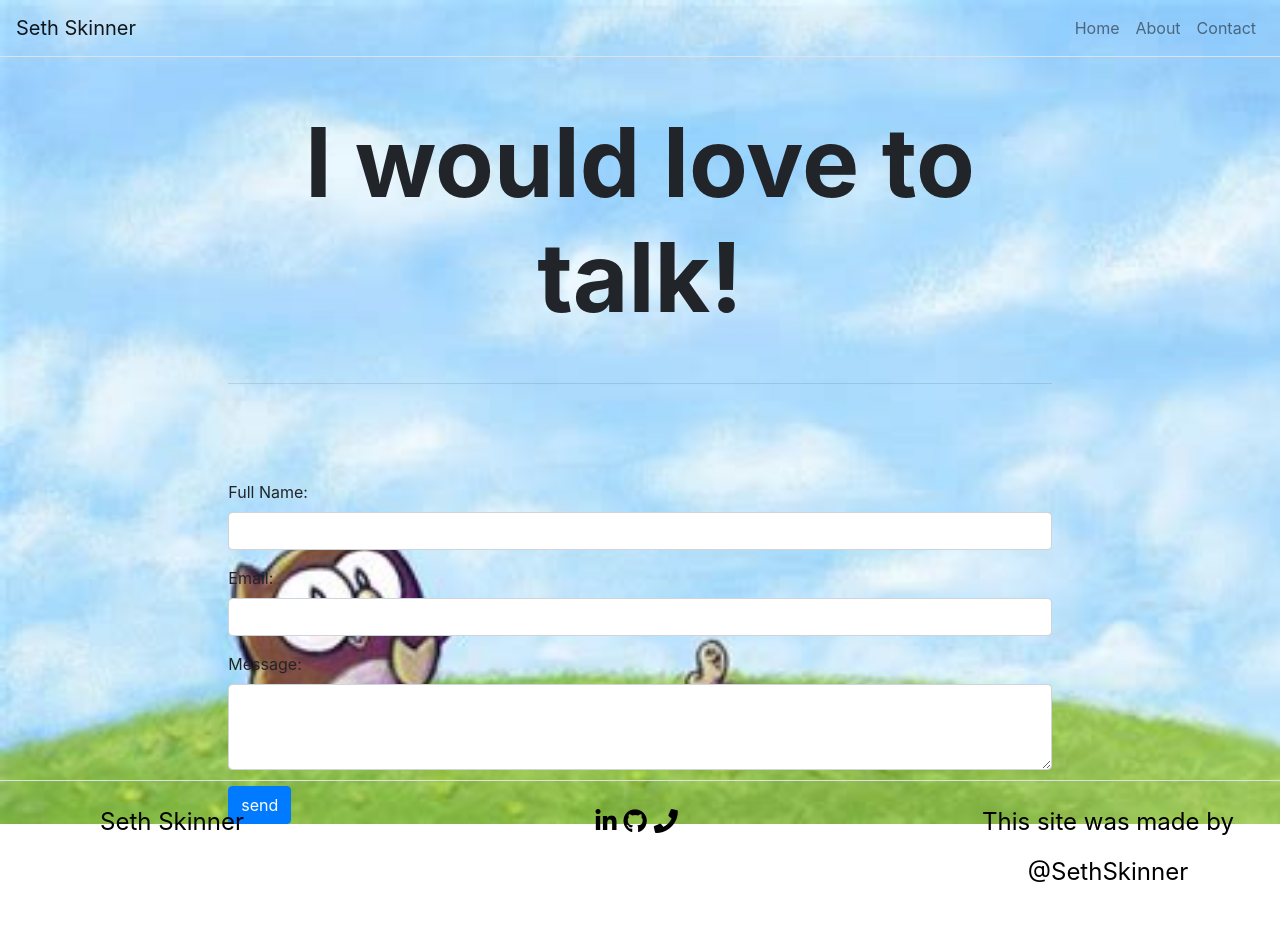
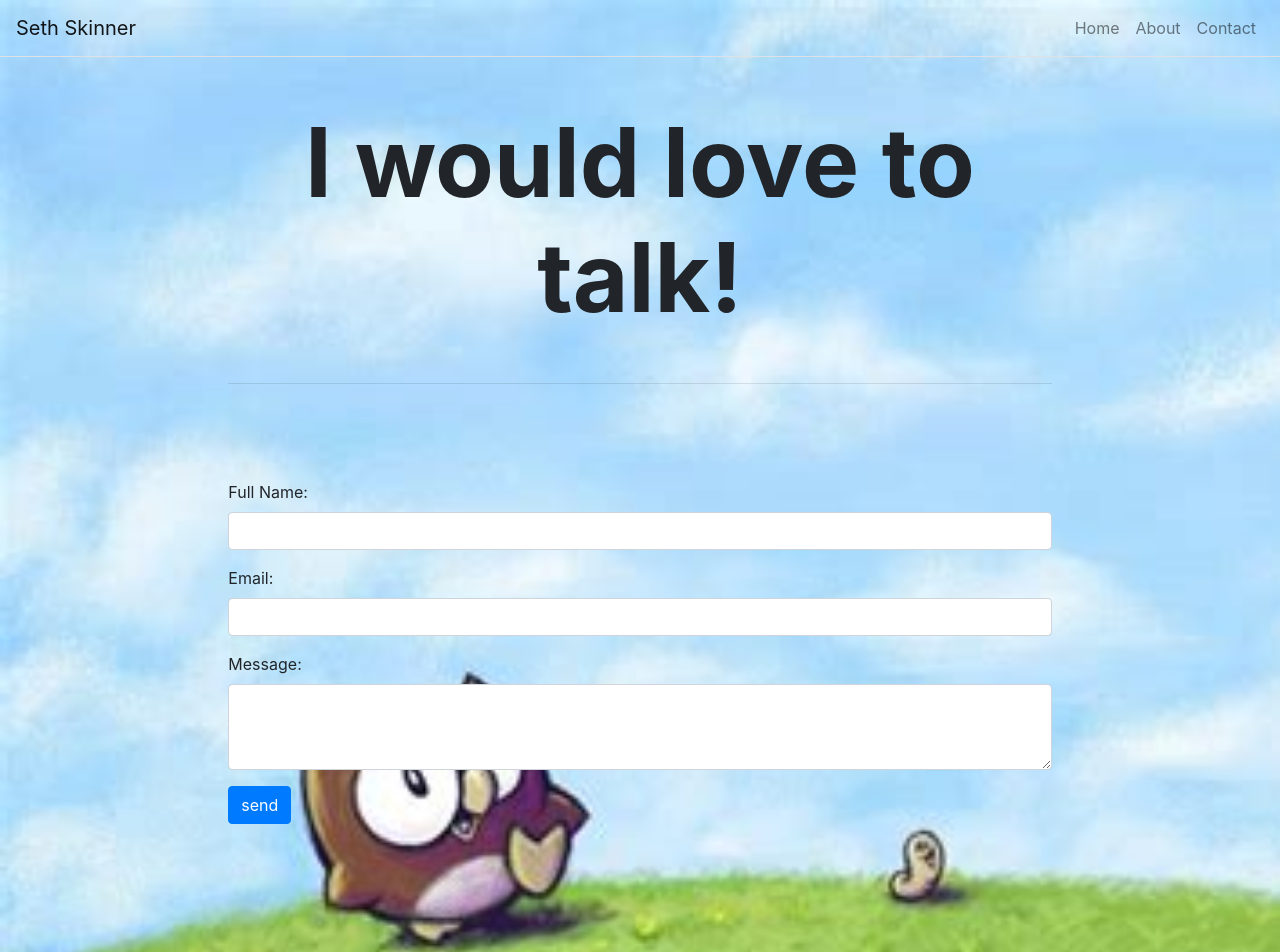
Before and after one commit to SethSkinner/React-Portfolio, a React (Create React App) app in the folder react-portfolio/: page /contact in a window 1280 px wide. Shown: the top 952 px of the page. Before the commit the page ends 913 px from the top, so only its background shows below. Built offline with nearby package versions, Linux system fonts and the light colour scheme.

Commit message:
fixing style of page

```diff
--- a/react-portfolio/src/App.js
+++ b/react-portfolio/src/App.js
@@ -56,7 +56,7 @@ render () {
 
     <Router>
 
-      <Container className='p-0' fluid={true}>
+      <Container className='p-0 wrapper' fluid={true}>
 
         <Navbar className='border-bottom' bg='transparent' expand='lg'>
 
--- a/react-portfolio/src/components/Footer.js
+++ b/react-portfolio/src/components/Footer.js
@@ -8,11 +8,11 @@ const Footer = () => {
 
     return(
 
-        <footer className='mt-5 footer'>
+        <footer className='footer'>
 
             <Container fluid={true}>
 
-                <Row className='border-top justify-content-between p-3'>
+                <Row className='border-top justify-content-between p-0'>
 
                     <Col className='p-0' md={3} sm={12}>
                         Seth Skinner
@@ -34,7 +34,7 @@ const Footer = () => {
                         </div>
 
                     </Col>
-                    <Col className='p-0 d-flex justify-content-end' md={3}>
+                    <Col className='p-0 d-flex justify-content-center' md={3}>
                         This site was made by @SethSkinner
                     </Col>
 
--- a/react-portfolio/src/index.css
+++ b/react-portfolio/src/index.css
@@ -64,20 +64,16 @@ code {
   padding: 10px 15px;
 }
 
-
-  footer {
-  position: absolute;
-  left: 0;
-  bottom: 0;
-  height: 20px;
+footer {
+  clear: both;
+  position: relative;
+  padding-top: 220px;
   width: 100%;
   color: black;
   background: transparent;
-  font-size:1.5em;
+  font-size:1em;
   text-align: center;
-  line-height:50px;
-  }
-
+}
 .fa, .fab {
      padding-right: 7px;
      color: black;
@@ -95,3 +91,7 @@ code {
   width: 300px;
   height:300px;
 }
+
+.footercontainer {
+  height: 20px;
+}
```
